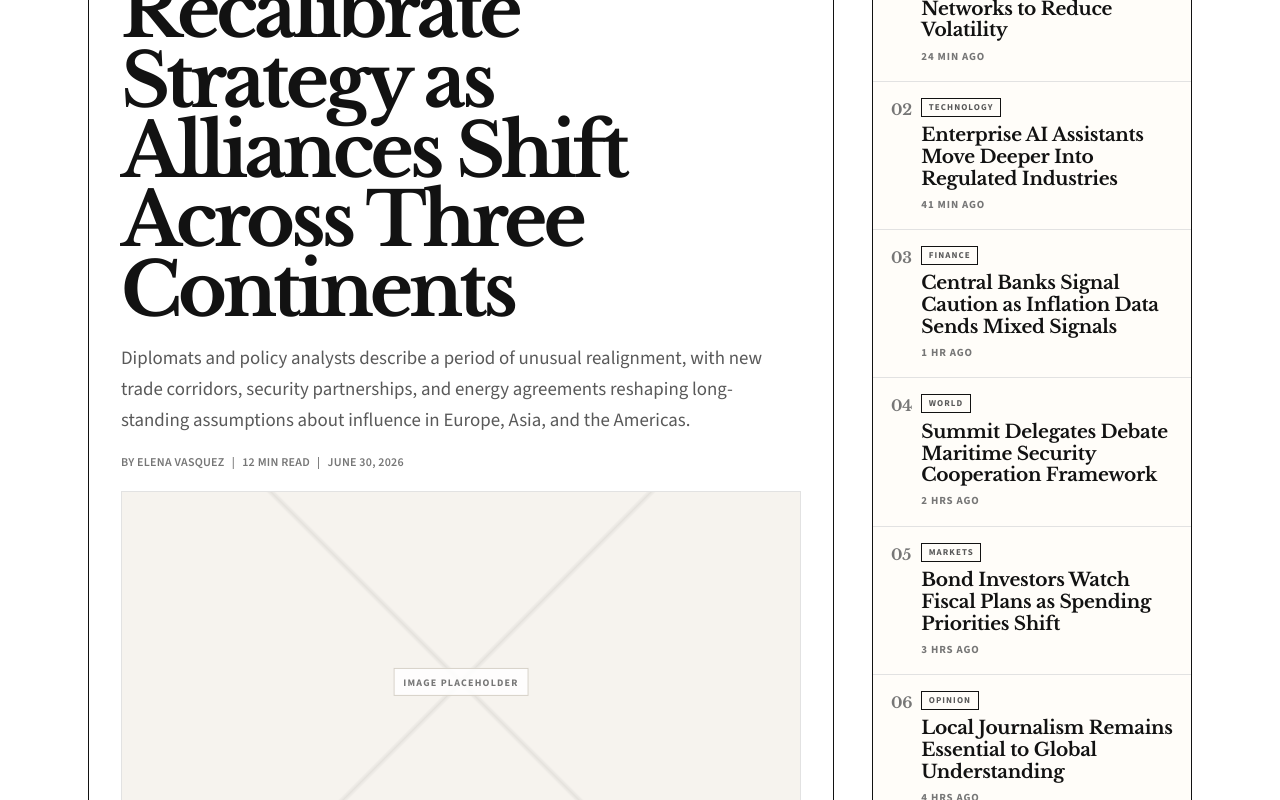
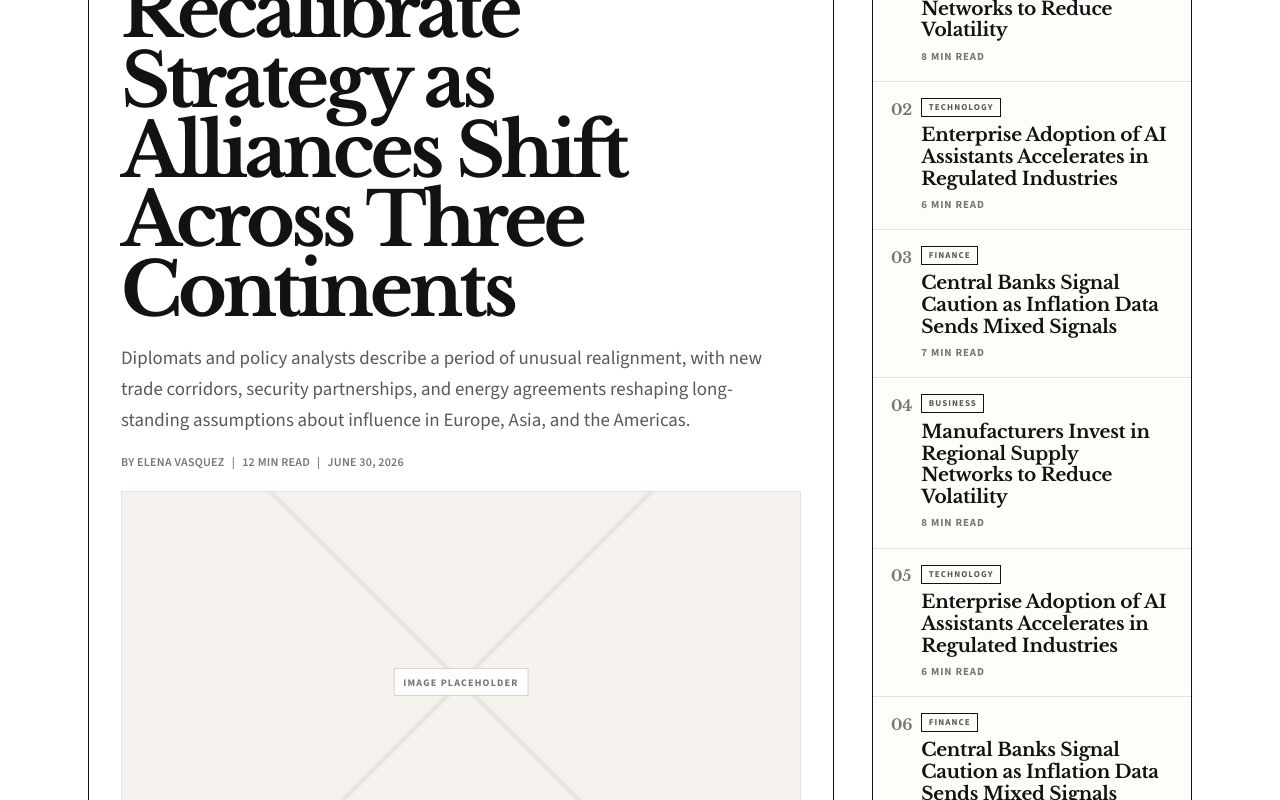
Before and after one commit to karangadhiya07-ship-it/global-intel-times, a Next.js app: page / in a window 1280 px wide. Shown: the part 660-1460 px from the top of the page. Built offline with nearby package versions, Linux system fonts and the light colour scheme.

Commit message:
Keep hero content scoped to existing stories

```diff
--- a/app/page.tsx
+++ b/app/page.tsx
@@ -32,67 +32,37 @@ const leadStory: Article = {
 
 const heroSecondary: Article[] = [
   {
-    id: "latest-headline-1",
+    id: "top-1",
     category: "Business",
     headline:
       "Manufacturers Invest in Regional Supply Networks to Reduce Volatility",
     summary:
       "Companies are building dual sourcing models and near-shore production capacity after years of disruption.",
     author: "James Okonkwo",
-    time: "24 min ago",
+    time: "8 min read",
     publishedDate: "June 30, 2026",
   },
   {
-    id: "latest-headline-2",
+    id: "top-2",
     category: "Technology",
     headline:
-      "Enterprise AI Assistants Move Deeper Into Regulated Industries",
+      "Enterprise Adoption of AI Assistants Accelerates in Regulated Industries",
     summary:
       "Legal, health, and financial firms report measured rollouts focused on compliance and auditability.",
     author: "Priya Mehta",
-    time: "41 min ago",
-    publishedDate: "June 30, 2026",
+    time: "6 min read",
+    publishedDate: "June 29, 2026",
   },
   {
-    id: "latest-headline-3",
+    id: "top-3",
     category: "Finance",
     headline:
       "Central Banks Signal Caution as Inflation Data Sends Mixed Signals",
     summary:
       "Markets are pricing in a slower path of rate adjustments amid uneven price pressures.",
     author: "Robert Chen",
-    time: "1 hr ago",
-    publishedDate: "June 30, 2026",
-  },
-  {
-    id: "latest-headline-4",
-    category: "World",
-    headline: "Summit Delegates Debate Maritime Security Cooperation Framework",
-    summary:
-      "Proposals include shared patrol standards and coordinated response protocols for commercial shipping lanes.",
-    author: "Maria Santos",
-    time: "2 hrs ago",
-    publishedDate: "June 30, 2026",
-  },
-  {
-    id: "latest-headline-5",
-    category: "Markets",
-    headline: "Bond Investors Watch Fiscal Plans as Spending Priorities Shift",
-    summary:
-      "Investors are assessing how infrastructure and defense outlays may affect borrowing costs over the next year.",
-    author: "Thomas Wright",
-    time: "3 hrs ago",
-    publishedDate: "June 30, 2026",
-  },
-  {
-    id: "latest-headline-6",
-    category: "Opinion",
-    headline: "Local Journalism Remains Essential to Global Understanding",
-    summary:
-      "National narratives often miss granular reporting that explains how policy actually reaches communities.",
-    author: "Nina Kowalski",
-    time: "4 hrs ago",
-    publishedDate: "June 30, 2026",
+    time: "7 min read",
+    publishedDate: "June 29, 2026",
   },
 ];
 
@@ -299,6 +269,8 @@ function HeroSection({
   secondary: Article[];
   strip: Article[];
 }) {
+  const latestHeadlines = [...secondary, ...strip].slice(0, 6);
+
   return (
     <section className="hero" aria-label="Featured stories">
       <div className="hero-layout">
@@ -336,7 +308,7 @@ function HeroSection({
             <p>Latest Headlines</p>
           </div>
           <ol className="hero-latest-list">
-            {secondary.map((article) => (
+            {latestHeadlines.map((article) => (
               <li key={article.id}>
                 <a href="#" className="hero-latest-link">
                   <span className="hero-latest-badge">{article.category}</span>
@@ -437,7 +409,11 @@ export default function Home() {
     <>
       <main className="flex-1">
         <div className="content-container">
-          <HeroSection featured={leadStory} secondary={heroSecondary} strip={topStories} />
+          <HeroSection
+            featured={leadStory}
+            secondary={heroSecondary}
+            strip={topStories}
+          />
 
           <div
             className="ad-slot ad-slot-leaderboard my-6 sm:my-8"
```
